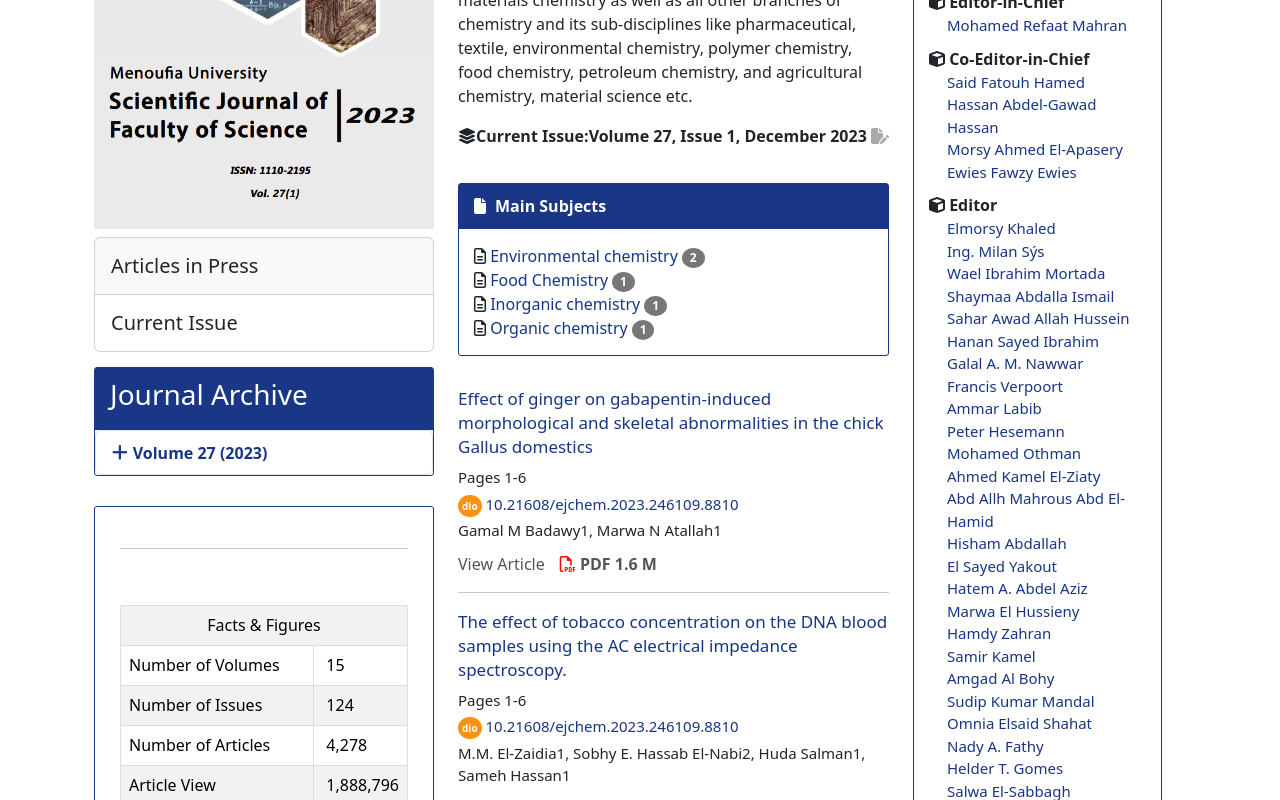
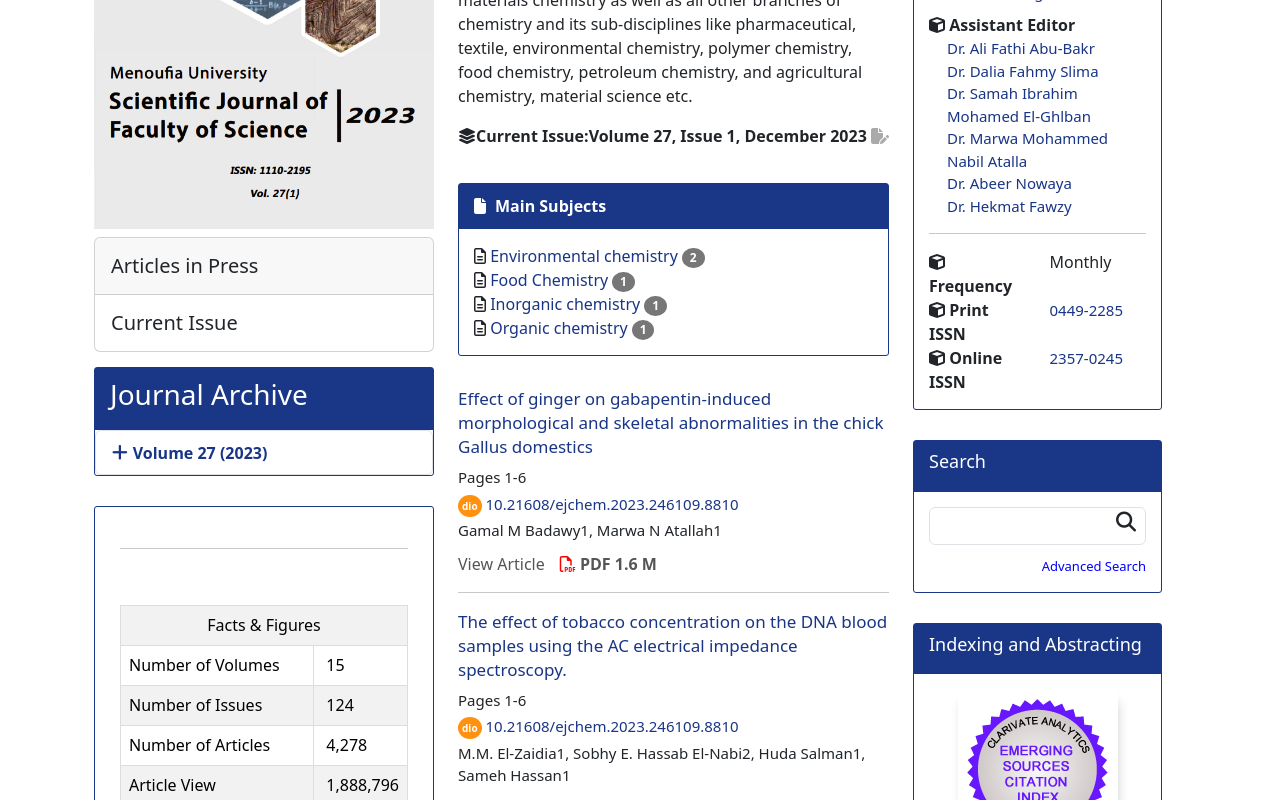
Before and after one commit to AhmedFawzy900/jornal_project, a React (Create React App) app: page / in a window 1280 px wide. Shown: the part 480-1280 px from the top of the page. Built offline with nearby package versions, Linux system fonts and the light colour scheme.

Commit message:
edit right side

```diff
--- a/src/components/RightSide.js
+++ b/src/components/RightSide.js
@@ -12,54 +12,35 @@ export default function RightSide(){
             <div class="panel-body">
 				<strong><i class="fa fa-cube"></i> Publisher</strong><br />
                 <div>
-                    <a class="block pub_owner tag_a" href="#" target="_blank">National Information and Documentation Centre (NIDOC), Academy of Scientific Research and Technology, ASRT</a>
+                    <a class="block pub_owner tag_a" href="#" target="_blank">AL-NOURAS TECH</a>
                 </div>
 		        <hr/>
                 <strong class="block margin-top-10"><i class="fa-solid fa-cube"></i> Editor-in-Chief</strong>
                 <div >
-                    <a class="edbb_2 block pub_owner tag_a" href="#">Mohamed Refaat Mahran</a>
+                    <a class="edbb_2 block pub_owner tag_a" href="#">Prof.Hassan Eliwa</a>
                 </div>
-	            <strong class="block margin-top-10"><i class="fa-solid fa-cube"></i> Co-Editor-in-Chief</strong>
+	            <strong class="block margin-top-10"><i class="fa-solid fa-cube"></i>Managing Editor</strong>
                 <div>
-                    <a class="edbb_39 block pub_owner tag_a" href="#">Said Fatouh Hamed</a>
-                    <a class="edbb_39 block pub_owner tag_a" href="#">Hassan Abdel-Gawad Hassan</a>
-                    <a class="edbb_39 block pub_owner tag_a" href="#">Morsy Ahmed El-Apasery</a>
-                    <a class="edbb_39 block pub_owner tag_a" href="#">Ewies Fawzy Ewies</a>
-                </div>
-	            <strong class="block margin-top-10"><i class="fa-solid fa-cube"></i> Editor</strong>
-                <div>
-                    <a class="edbb_31 block pub_owner tag_a" href="#">Elmorsy Khaled</a>
-                    <a class="edbb_31 block pub_owner tag_a" href="#">Ing. Milan S&yacute;s</a>
-                    <a class="edbb_31 block pub_owner tag_a" href="#">Wael Ibrahim Mortada</a>
-                    <a class="edbb_31 block pub_owner tag_a" href="#">Shaymaa Abdalla Ismail</a>
-                    <a class="edbb_31 block pub_owner tag_a" href="#">Sahar Awad Allah Hussein </a>
-                    <a class="edbb_31 block pub_owner tag_a" href="#">Hanan Sayed Ibrahim</a>
-                    <a class="edbb_31 block pub_owner tag_a" href="#">Galal A. M. Nawwar</a>
-                    <a class="edbb_31 block pub_owner tag_a" href="#">Francis Verpoort</a>
-                    <a class="edbb_31 block pub_owner tag_a" href="#">Ammar Labib</a>
-                    <a class="edbb_31 block pub_owner tag_a" href="#">Peter Hesemann</a>
-                    <a class="edbb_31 block pub_owner tag_a" href="#">Mohamed Othman</a>
-                    <a class="edbb_31 block pub_owner tag_a" href="#">Ahmed Kamel El-Ziaty</a>
-                    <a class="edbb_31 block pub_owner tag_a" href="#">Abd Allh Mahrous Abd El-Hamid</a>
-                    <a class="edbb_31 block pub_owner tag_a" href="#">Hisham Abdallah</a>
-                    <a class="edbb_31 block pub_owner tag_a" href="#">El Sayed Yakout</a>
-                    <a class="edbb_31 block pub_owner tag_a" href="#">Hatem A. Abdel Aziz</a>
-                    <a class="edbb_31 block pub_owner tag_a" href="#">Marwa El Hussieny</a>
-                    <a class="edbb_31 block pub_owner tag_a" href="#">Hamdy Zahran</a>
-                    <a class="edbb_31 block pub_owner tag_a" href="#">Samir Kamel	  	</a>
-                    <a class="edbb_31 block pub_owner tag_a" href="#">Amgad Al Bohy </a>
-                    <a class="edbb_31 block pub_owner tag_a" href="#">Sudip Kumar Mandal</a>
-                    <a class="edbb_31 block pub_owner tag_a" href="#">Omnia Elsaid Shahat</a>
-                    <a class="edbb_31 block pub_owner tag_a" href="#">Nady A. Fathy</a>
-                    <a class="edbb_31 block pub_owner tag_a" href="#">Helder T. Gomes</a>
-                    <a class="edbb_31 block pub_owner tag_a" href="#">Salwa El-Sabbagh</a>
-                    <a class="edbb_31 block pub_owner tag_a" href="#">Ahmed Gomaa Hassabo</a>
-                    <a class="edbb_31 block pub_owner tag_a" href="#">Mona M. Amin</a>
-                    <a class="edbb_31 block pub_owner tag_a" href="#">Mahmoud Saleh  </a>
+                    <a class="edbb_31 block pub_owner tag_a" href="#">Dr. Khaled Elgameel</a>
                 </div>
 	            <strong class="block margin-top-10"><i class="fa-solid fa-cube"></i> Assistant Editor</strong>
                 <div>
-                    <a class="edbb_4 block pub_owner tag_a" href="#">Wesam Said Aboul Anin</a>
+                    <a class="edbb_4 block pub_owner tag_a" href="#">Dr. Ali Fathi Abu-Bakr</a>
+                </div>
+                <div>
+                    <a class="edbb_4 block pub_owner tag_a" href="#">Dr. Dalia Fahmy Slima</a>
+                </div>
+                <div>
+                    <a class="edbb_4 block pub_owner tag_a" href="#">Dr. Samah Ibrahim Mohamed El-Ghlban</a>
+                </div>
+                <div>
+                    <a class="edbb_4 block pub_owner tag_a" href="#">Dr. Marwa Mohammed Nabil Atalla</a>
+                </div>
+                <div>
+                    <a class="edbb_4 block pub_owner tag_a" href="#">Dr. Abeer Nowaya</a>
+                </div>
+                <div>
+                    <a class="edbb_4 block pub_owner tag_a" href="#">Dr. Hekmat Fawzy</a>
                 </div>
 	            <hr/>
                 <div class="row margin-bottom-10" id="dv_ju_frq">
```
